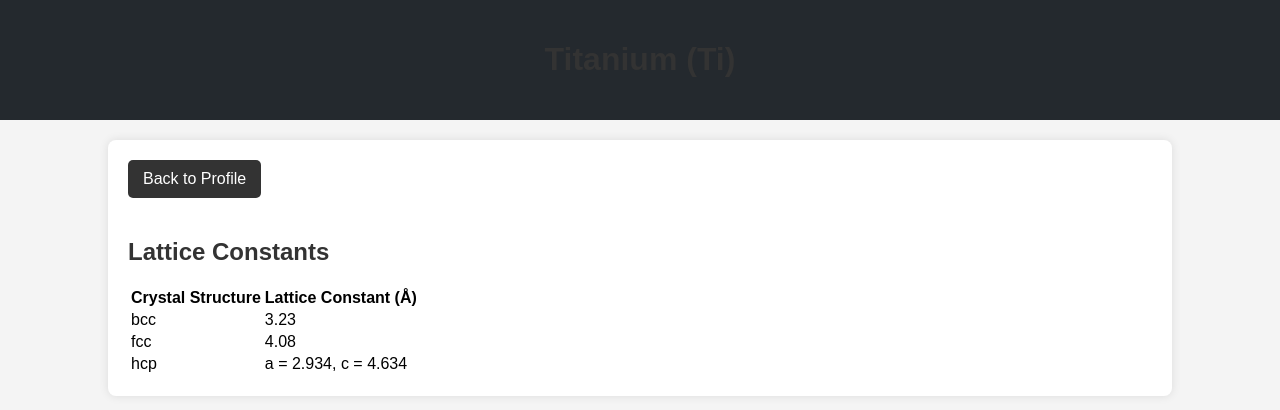
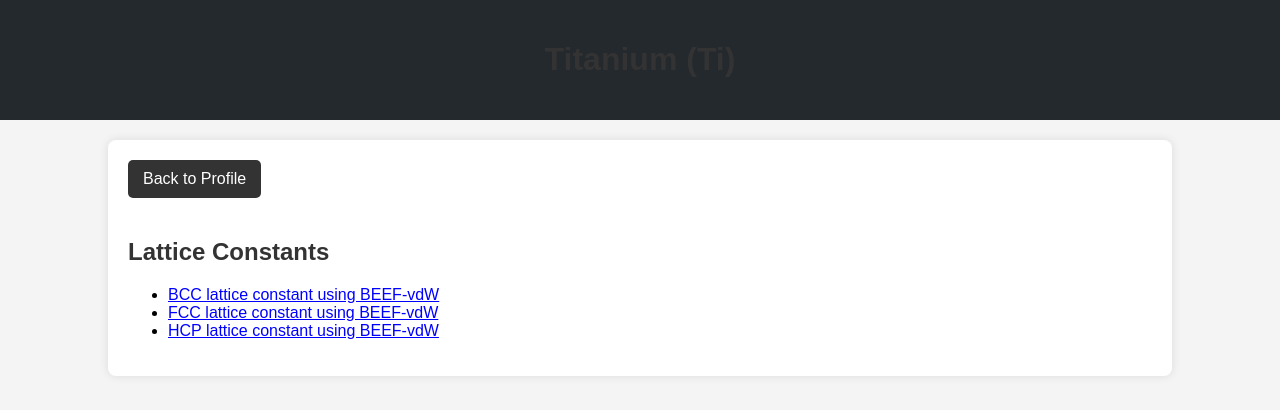
Before and after one commit to shyamamandal/shyamamandal.github.io, a plain HTML site: page titanium.html in a window 1280 px wide. Drawn offline with Linux system fonts and the light colour scheme.

Commit message:
Update titanium.html

```diff
--- a/titanium.html
+++ b/titanium.html
@@ -40,6 +40,19 @@
         .back-link:hover {
             background-color: #555;
         }
+        .data-point {
+            cursor: pointer;
+            color: blue;
+            text-decoration: underline;
+        }
+        .details {
+            display: none;
+            margin-top: 10px;
+            background-color: #f9f9f9;
+            border: 1px solid #ddd;
+            padding: 10px;
+            border-radius: 5px;
+        }
     </style>
 </head>
 <body>
@@ -49,24 +62,22 @@
     <div class="container">
         <a href="index.html" class="back-link">Back to Profile</a>
         <h2>Lattice Constants</h2>
-        <table>
-            <tr>
-                <th>Crystal Structure</th>
-                <th>Lattice Constant (Å)</th>
-            </tr>
-            <tr>
-                <td>bcc</td>
-                <td>3.23</td>
-            </tr>
-            <tr>
-                <td>fcc</td>
-                <td>4.08</td>
-            </tr>
-            <tr>
-                <td>hcp</td>
-                <td>a = 2.934, c = 4.634</td>
-            </tr>
-        </table>
+        <ul>
+            <li><span class="data-point" data-details="BCC lattice constant using BEEF-vdW is 3.32 Å">BCC lattice constant using BEEF-vdW</span></li>
+            <li><span class="data-point" data-details="FCC lattice constant using BEEF-vdW is 4.08 Å">FCC lattice constant using BEEF-vdW</span></li>
+            <li><span class="data-point" data-details="HCP lattice constant using BEEF-vdW is a = 2.934 Å, c = 4.634 Å">HCP lattice constant using BEEF-vdW</span></li>
+        </ul>
+        <div class="details" id="details-container"></div>
     </div>
+
+    <script>
+        document.querySelectorAll('.data-point').forEach(point => {
+            point.addEventListener('click', () => {
+                const detailsContainer = document.getElementById('details-container');
+                detailsContainer.innerText = point.getAttribute('data-details');
+                detailsContainer.style.display = 'block';
+            });
+        });
+    </script>
 </body>
 </html>
```
